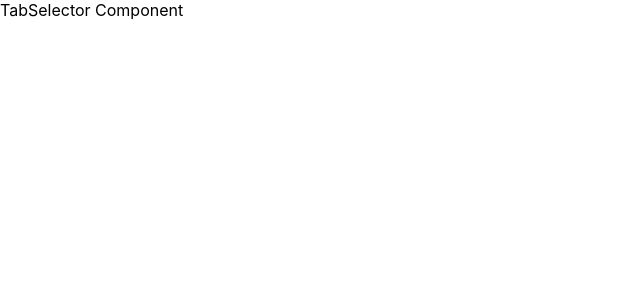
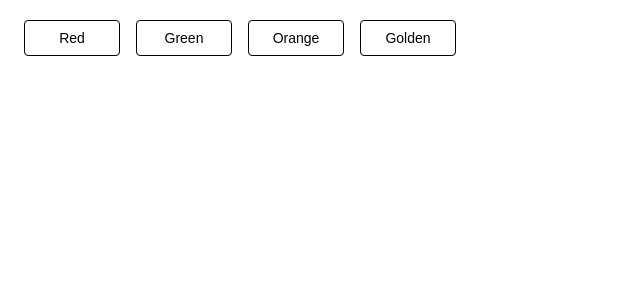
Before and after one commit to WholeWhales/react-relearn, a React (Create React App) app: page /tabselector in a window 1280 px wide. Shown: the top 300 px of the page, without its empty margins (0-640 px from the left). Built offline with nearby package versions, Linux system fonts and the light colour scheme.

Commit message:
feature: react demos tabselector

```diff
--- /dev/null
+++ b/src/demos/TabSelector/constants/index.js
@@ -0,0 +1,21 @@
+const options = [{
+    id: 'red',
+    label: 'Red',
+    value: 'red',
+}, {
+    id: 'green',
+    label: 'Green',
+    value: 'green',
+}, {
+    id: 'orange',
+    label: 'Orange',
+    value: 'orange',
+}, {
+    id: 'golden',
+    label: 'Golden',
+    value: 'golden',
+}];
+
+export {
+    options
+};
--- /dev/null
+++ b/src/demos/TabSelector/index.css
@@ -0,0 +1,40 @@
+.App-demos-tabSelector {
+    margin: 20px 16px;
+}
+
+.App-demos-tabSelector-option {
+    margin: 0 8px;
+    width: 96px;
+    height: 36px;
+    font-size: 14px;
+    background: #fff;
+    border-radius: 4px;
+    border: 1px solid #000;
+    box-sizing: border-box;
+    cursor: pointer;
+}
+
+.App-demos-tabSelector-option-selected {
+    font-weight: bolder;
+    color: #fff;
+}
+
+.App-demos-tabSelector-option-selected-red {
+    background-color: red;
+    border-color: red;
+}
+
+.App-demos-tabSelector-option-selected-green {
+    background-color: green;
+    border-color: green;
+}
+
+.App-demos-tabSelector-option-selected-orange {
+    background-color: orange;
+    border-color: orange;
+}
+
+.App-demos-tabSelector-option-selected-golden {
+    background-color: gold;
+    border-color: gold;
+}
--- a/src/demos/TabSelector/index.js
+++ b/src/demos/TabSelector/index.js
@@ -1,10 +1,69 @@
 import {PureComponent} from 'react';
+import PropTypes from 'prop-types';
+import cns from 'classnames';
+
+import {options} from './constants';
+
+import './index.css';
+
+class TabSelectorOptions extends PureComponent {
+    static propTypes = {
+        options: PropTypes.array,
+        value: PropTypes.string,
+        onChange: PropTypes.func,
+    };
+
+    static defaultProps = {
+        options: [],
+        value: '',
+        onChange: (value, event) => {
+        }
+    };
+
+    render() {
+        const {options, value, onChange} = this.props;
+        return options && options.length ? options.map(option => {
+            const {id, value: optionValue, label} = option;
+            return <button
+                key={id}
+                className={cns(
+                    'App-demos-tabSelector-option',
+                    {
+                        'App-demos-tabSelector-option-selected': value === optionValue,
+                        [`App-demos-tabSelector-option-selected-${value}`]: value === optionValue,
+                    }
+                )}
+                onClick={(event) => onChange(optionValue, event)}
+            >
+                {label}
+            </button>;
+        }) : <></>
+    }
+}
 
 class TabSelector extends PureComponent {
+    state = {
+        color: ''
+    };
+
+    onChangeHandler = (value, event) => {
+        this.setState({
+            color: value
+        });
+        // 取消冒泡事件
+        event.stopPropagation();
+    };
+
     render() {
-        return <>
-            TabSelector Component
-        </>
+        const {color} = this.state;
+        const {onChangeHandler} = this;
+        return <section className='App-demos-tabSelector'>
+            <TabSelectorOptions
+                options={options}
+                value={color}
+                onChange={onChangeHandler}
+            />
+        </section>;
     }
 }
 
```
